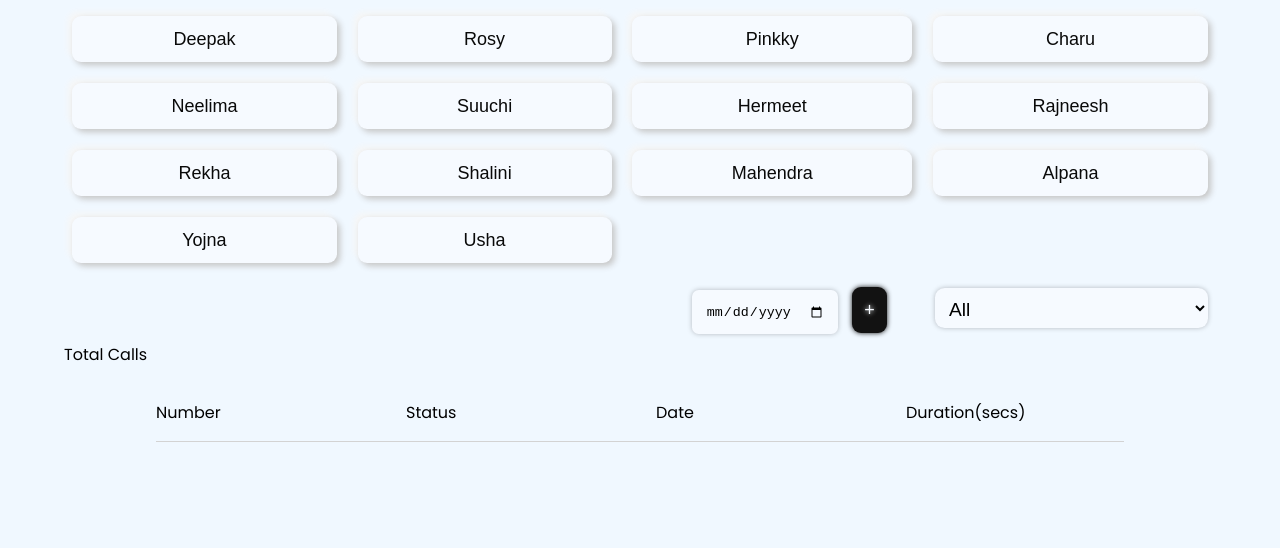
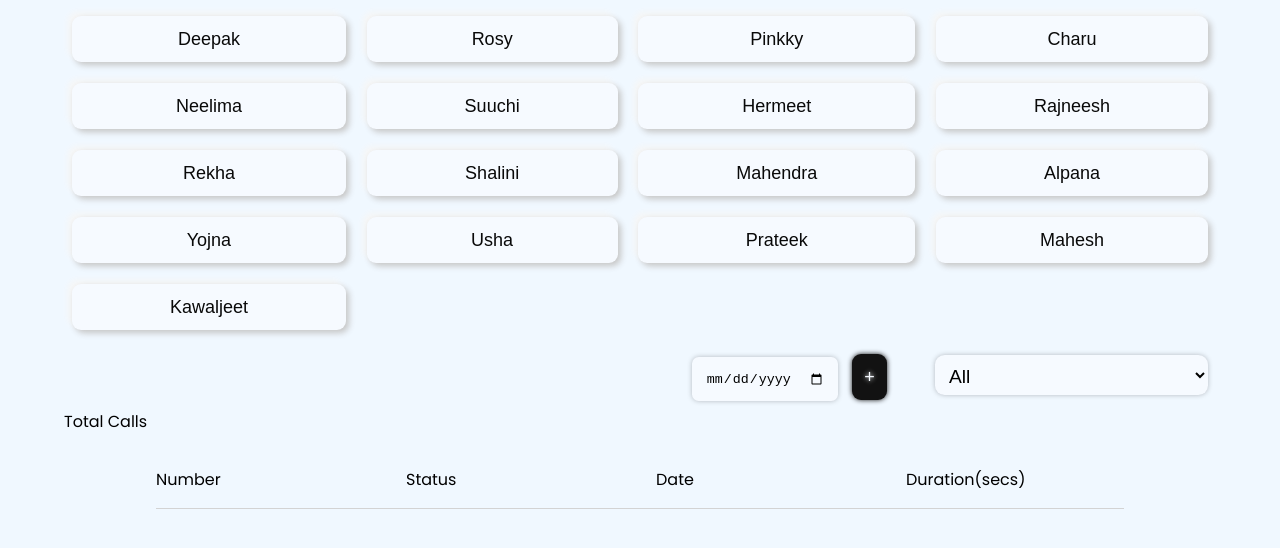
Before and after one commit to tanbir-create/check-calls, a plain HTML site: page index.html in a window 1280 px wide. Drawn offline with nearby package versions, Linux system fonts and the light colour scheme.

Commit message:
Update index.html

```diff
--- a/index.html
+++ b/index.html
@@ -27,6 +27,10 @@
 <button class="btn" id="alpana" >Alpana</button>
 <button class="btn" id="yojna" >Yojna</button>
 <button class="btn" id="usha" >Usha</button>
+
+        <button class="btn" id="prateek" >Prateek</button>
+<button class="btn" id="mahesh" >Mahesh</button>
+<button class="btn" id="kawaljeet" >Kawaljeet</button>
 
 </div>
 
```
